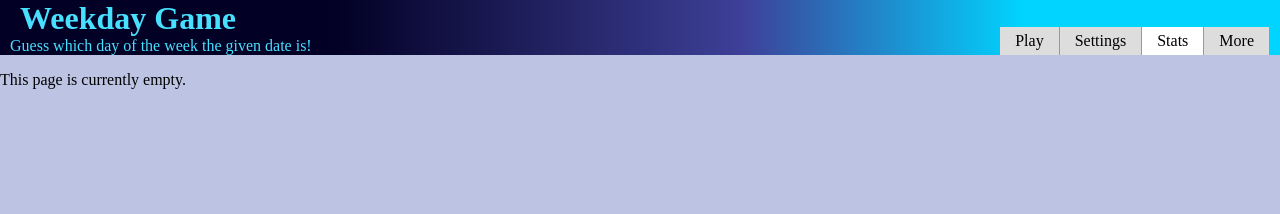
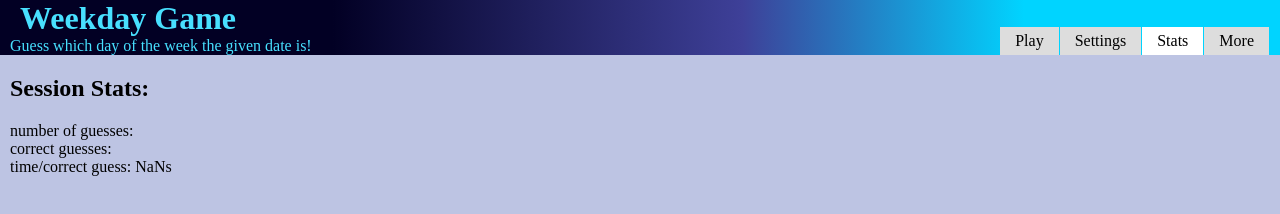
Before and after one commit to kaatzjo/kaatzjo.github.io, a plain HTML site: page WeekdayGame/stats.html in a window 1280 px wide. Drawn offline with Linux system fonts and the light colour scheme.

Commit message:
added some session stats

```diff
--- a/WeekdayGame/scripts/stats.js
+++ b/WeekdayGame/scripts/stats.js
@@ -0,0 +1,16 @@
+const numberGuessesElement = document.getElementById('numberGuesses');
+const correctGuessesElement = document.getElementById('correctGuesses');
+const timePerCorrectGuessElement = document.getElementById('timePerCorrectGuess');
+
+window.addEventListener('load', loadStats);
+
+
+function loadStats(){
+    numberGuessesElement.innerHTML = sessionStorage.getItem('numberGuesses');
+    const correctGuesses = sessionStorage.getItem('correctGuesses')
+    correctGuessesElement.innerHTML = correctGuesses;
+    const totalTime = sessionStorage.getItem('totalTime');
+    const timePerCorrectGuess = Math.floor(totalTime/correctGuesses)/1000;
+    timePerCorrectGuessElement.innerHTML = timePerCorrectGuess;
+
+}
--- a/WeekdayGame/stats.html
+++ b/WeekdayGame/stats.html
@@ -25,8 +25,11 @@
                 </ul>
             </nav>
 		</header>
-		<section id="preStart">
-            <p>This page is currently empty.</p>
+		<section id="sessionStats">
+            <h2> Session Stats:</h2>
+			<label>number of guesses: <span id="numberGuesses">0</span></label>
+			<label>correct guesses: <span id="correctGuesses">0</span></label>
+			<label>time/correct guess: <span id="timePerCorrectGuess">0</span>s</label>
 		</section>
     </body>
 </html>
--- a/WeekdayGame/styles/stats.css
+++ b/WeekdayGame/styles/stats.css
@@ -0,0 +1,7 @@
+#sessionStats{
+    margin-left: 10px;
+}
+
+#sessionStats label{
+    display: block;
+}
```
Also changed, not shown: WeekdayGame/scripts/index.js (+28 -2 lines).
